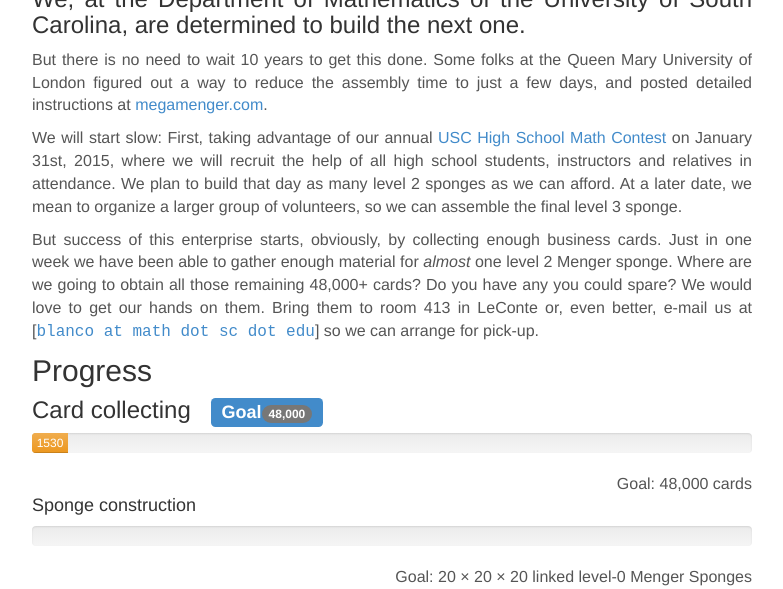
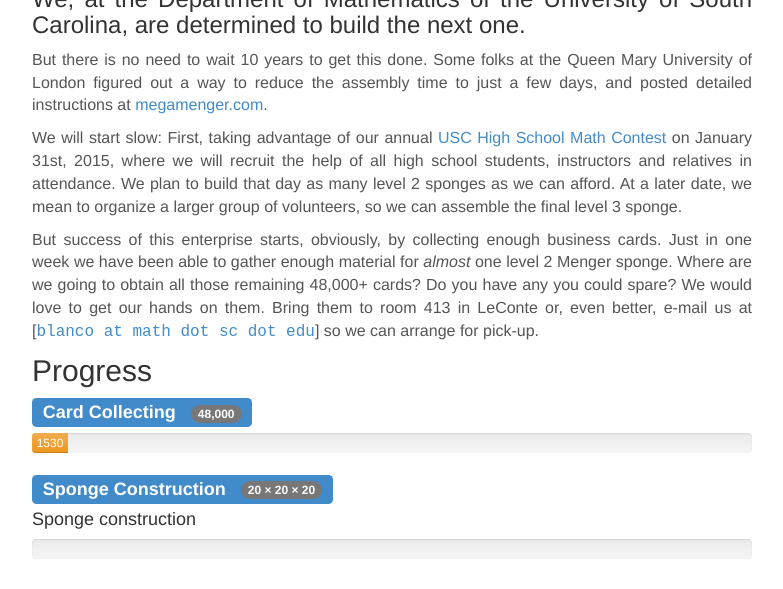
Before and after one commit to blancosilva/blancosilva.github.io, a Jekyll site: the page built from _posts/2014-11-05-Menger-Sponges.md, in a window 1280 px wide and 900 px high, scrolled down 1929 px, cut to the strip 311-900 px from the top of the window. Shown: the whole strip, without its empty margins (248-1031 px from the left). Built offline with Jekyll 4.4.1, drawn with Linux system fonts in a browser that asks for light colours; nearby versions of some CDN libraries; formulas are drawn with MathJax 3; comment, search, counter and statistics services are not loaded.

Commit message:
Added support for progress bars in Menger Sponge post

```diff
--- a/_posts/2014-11-05-Menger-Sponges.md
+++ b/_posts/2014-11-05-Menger-Sponges.md
@@ -47,8 +47,7 @@
 ## Progress
 
 <h3>
-	Card collecting &nbsp;
-	<span class="label label-primary">Goal<span class="badge">48,000</span></span>
+	<span class="label label-primary">Card Collecting &nbsp; <span class="badge">48,000</span></span>
 </h3>
 
 <div class="progress">
@@ -73,8 +72,10 @@
 	<div class="progress-bar progress-bar-warning" style="width: 5%"><span class="sr-only">Level-2</span></div>
 	<div class="progress-bar progress-bar-danger" style="width: 5%"><span class='sr-only'>Level-2</span></div> -->
 </div>
-<div style="text-align:right">Goal: 48,000 cards</div>
 
+<h3>
+	<span class="label label-primary">Sponge Construction &nbsp; <span class="badge">20 &times; 20 &times; 20</span></span>
+</h3>
 #### Sponge construction
 
 <div class="progress">
@@ -99,5 +100,3 @@
 	<div class="progress-bar progress-bar-warning" style="width: 5%"><span class="sr-only">Level-2</span></div>
 	<div class="progress-bar progress-bar-warning" style="width: 5%"><span class="sr-only">Level-2</span></div> -->
 </div>
-
-<div style="text-align:right;">Goal: 20 &times; 20 &times; 20 linked level-0 Menger Sponges</div>
```
Also changed, not shown: 3 other files.
